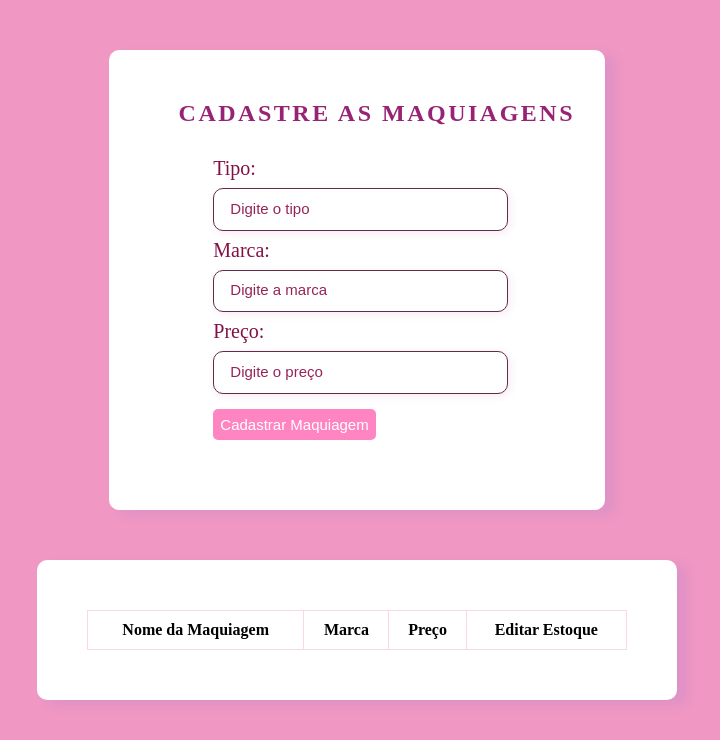
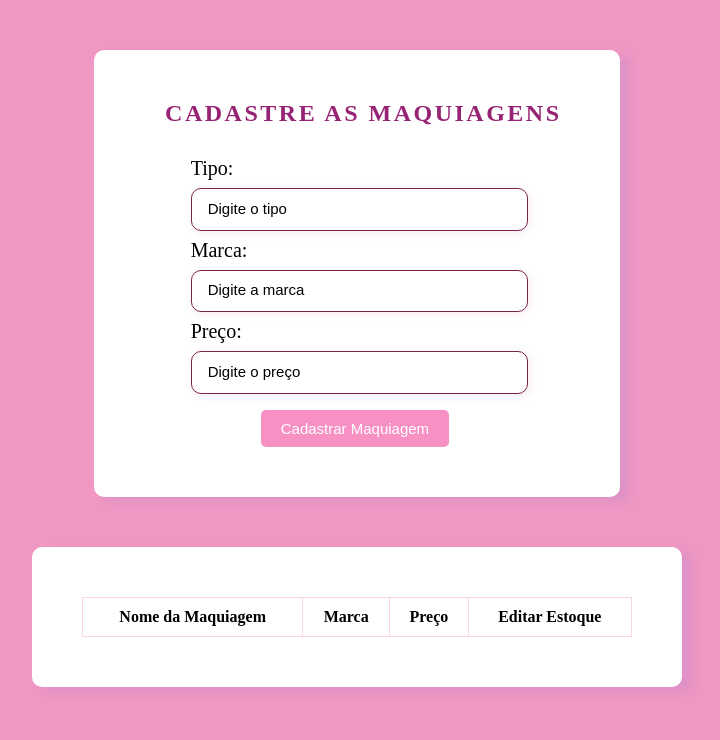
Before and after one commit to MariaJuliaBat/mini-projeto-m2, a plain HTML site: page index.html in a window 1280 px wide. Shown: the whole page, without its empty margins (283-1003 px from the left). Drawn offline with Linux system fonts and the light colour scheme.

Commit message:
lipstick: feat: Estilização CSS dos botões"

```diff
--- a/style.css
+++ b/style.css
@@ -39,13 +39,13 @@ h2 {
   text-transform: uppercase;
   letter-spacing: 2.5px;
   color: #972374;
+  padding-right: 30px;
 }
 
 .table-container {
-  width: 50%;
+  width: 100%;
   display: flex;
   flex-direction: column;
-  justify-content: flex-start;
 }
 
 table {
@@ -62,38 +62,53 @@ th,td {
 
 button {
   font-size: 15px;
-  padding: 7px;
-  margin-top: 7px;
+  padding: 10px 20px;
   cursor: pointer;
   border-radius: 5px;
-  background-color: #ff85c2;
+  background-color: #f791c4;
   color: white;
-  outline: none;
   border: none;
+  transition: transform 0.3s ease, background-color 0.3s ease;
+  margin-top: 8px;
+  margin-left: 70px;
 }
+
+button:hover {
+  transform: scale(1.1);
+  background-color: #ff6aa6;
+}
+
 
 input {
   display: flex;
   width: 90%;
   padding: 0.8rem 1rem;
   margin: 0.5rem 0;
-  border: 1px solid #632c46;
+  border: 1px solid #7c234c;
   border-radius: 10px;
   box-shadow: 2px 2px 8px rgba(168, 40, 141, 0.1);
 }
 
 input::placeholder {
   font-size: 15px;
-  color: #962459;
+  color: #000000;
 }
 
 label {
   font-size: 20px;
-  color: #831146;
+  color: #000000;
 }
 
 #buttonE {
-  margin: 8px;
+  padding: 10px 15px;
+  margin-top: 10px;
+  cursor: pointer;
+  margin: 2px;
+}
+
+#buttonE:hover {
+  transform: scale(1.1);
+  background-color: #ff6aa6;
 }
 
 .tab {
@@ -101,6 +116,5 @@ label {
 }
 
 #cadastroMakeForm {
-  width: 75%;
-  margin-bottom: 20px;
+  width: 80%;
 }
```
